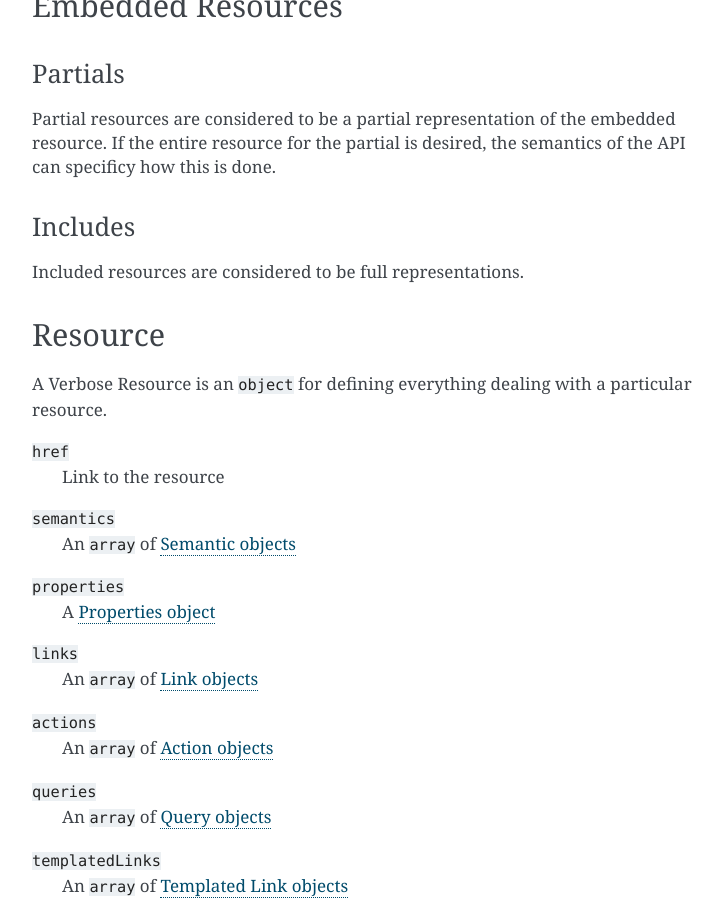
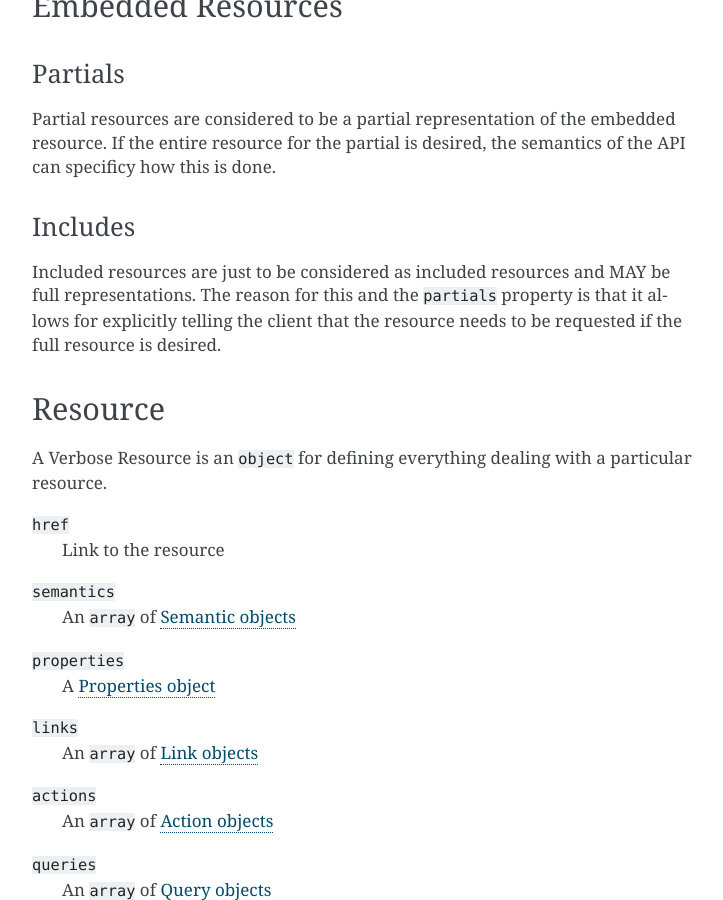
Before and after one commit to smizell/verbose, a Sphinx documentation site: the page built from docs/specification.rst, in a window 1280 px wide and 900 px high, scrolled down 13827 px. Shown: the whole window, without its empty margins (388-1111 px from the left). Built offline with Sphinx 7.4.7, drawn with Linux system fonts in a browser that asks for light colours.

Commit message:
Update includes description

```diff
--- a/docs/specification.rst
+++ b/docs/specification.rst
@@ -643,7 +643,7 @@ Partial resources are considered to be a partial representation of the embedded
 Includes
 ########
 
-Included resources are considered to be full representations.
+Included resources are just to be considered as included resources and MAY be full representations. The reason for this and the ``partials`` property is that it allows for explicitly telling the client that the resource needs to be requested if the full resource is desired.
 
 .. _resource:
 
```
